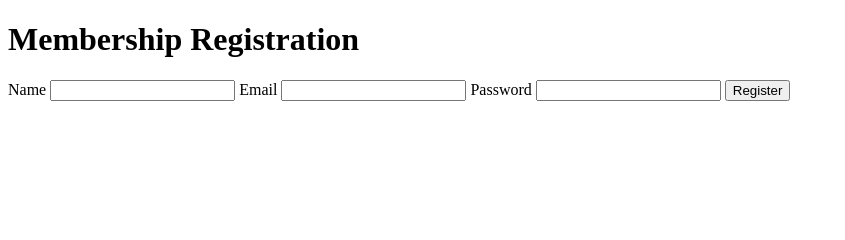
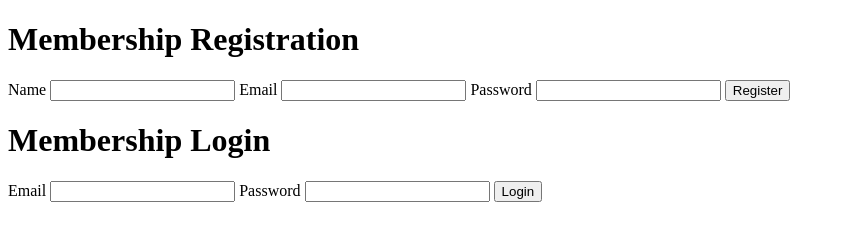
Before and after one commit to Khant20Lin06/example, a plain HTML site: page index.html in a window 1280 px wide. Shown: the whole page, without its empty margins (0-845 px from the left). Drawn offline with Linux system fonts and the light colour scheme.

Commit message:
Add login API

```diff
--- a/index.html
+++ b/index.html
@@ -22,6 +22,17 @@
         </form>
     </div>
 
+    <div>
+        <h1>Membership Login</h1>
+        <form action="">
+            <label for="email">Email</label>
+            <input type="email" id="email" name="email">
+            <label for="password">Password</label>
+            <input type="password" id="password" name="password">
+            <button type="submit">Login</button>
+        </form>
+    </div>
+
 </body>
 
 </html>
```
